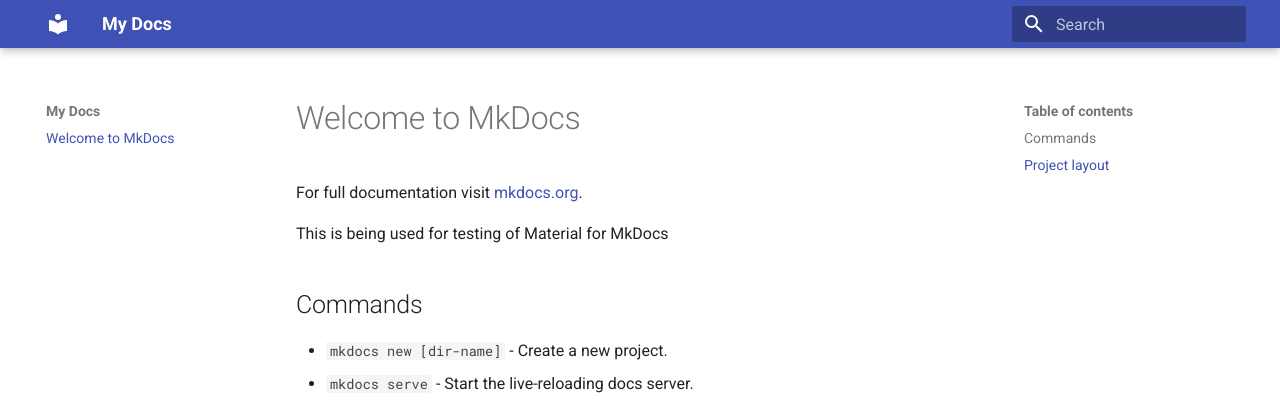
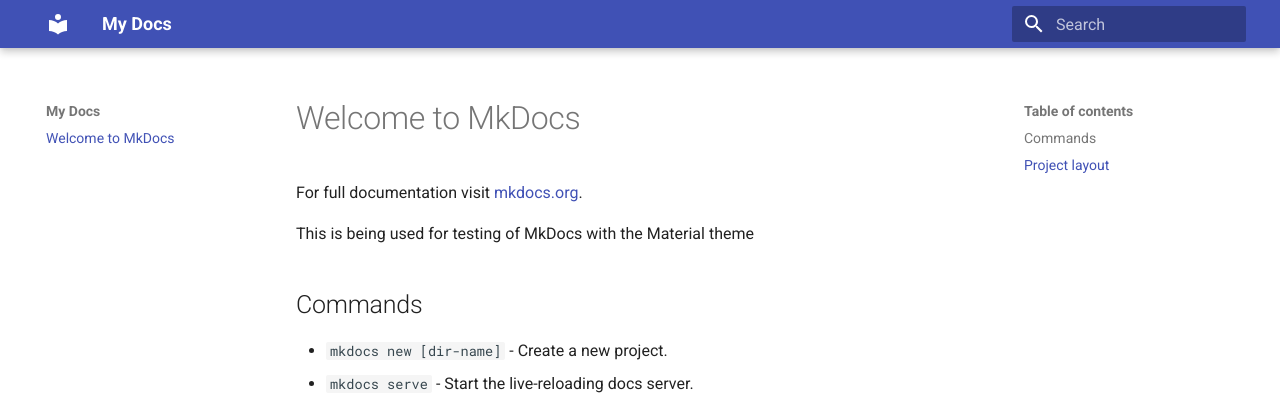
Before and after one commit to shallcrm/testing-mkdocs, an MkDocs documentation site: the page built from docs/index.md, in a window 1280 px wide. Shown: the top 409 px of the page. Built offline with MkDocs 1.6.1 and Material for MkDocs 9.7.7, drawn with Linux system fonts in a browser that asks for light colours.

Commit message:
Updated index.md

```diff
--- a/docs/index.md
+++ b/docs/index.md
@@ -2,7 +2,7 @@
 
 For full documentation visit [mkdocs.org](https://www.mkdocs.org).
 
-This is being used for testing of Material for MkDocs
+This is being used for testing of MkDocs with the Material theme
 
 ## Commands
 
```
